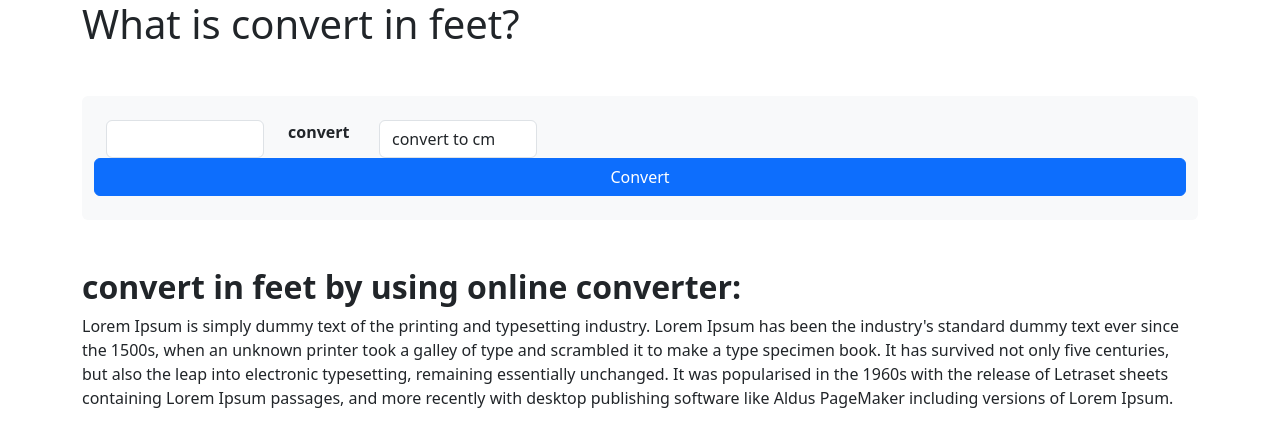
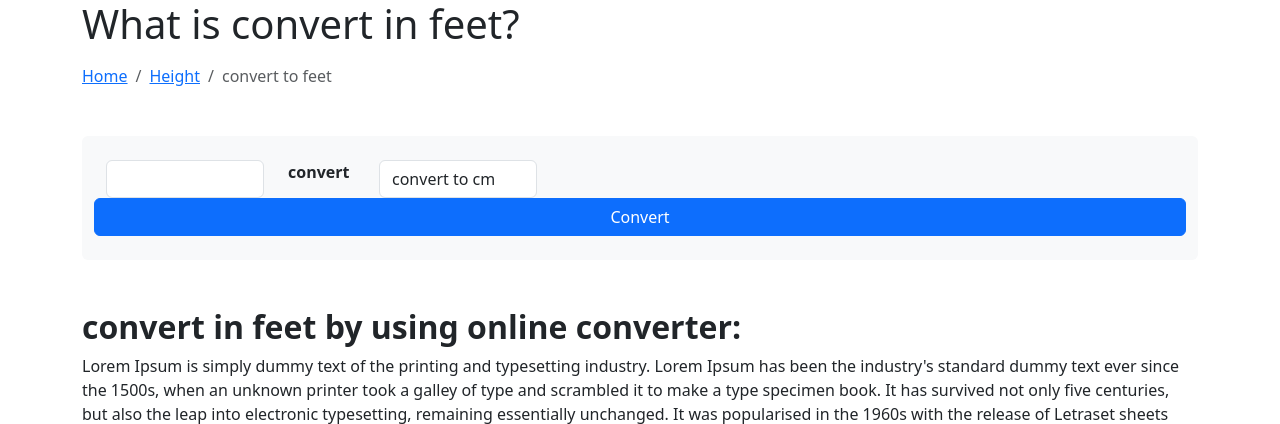
Before and after one commit to PraveenMamidala03/calculateapp, a CodeIgniter app: a page that uses application/views/cm-to-feet.php in a window 1280 px wide. Shown: the top 424 px of the page. Run offline with CodeIgniter, Linux system fonts and the light colour scheme; data that the repository does not hold is empty; some libraries are stand-ins or nearby versions.

Commit message:
contant update

```diff
--- a/application/config/config.php
+++ b/application/config/config.php
@@ -23,7 +23,7 @@ defined('BASEPATH') OR exit('No direct script access allowed');
 | a PHP script and you can easily do that on your own.
 |
 */
-$config['base_url'] = 'http://localhost/calculateapp/';
+$config['base_url'] = 'https://calculadora.xyz/';
 
 /*
 |--------------------------------------------------------------------------
--- a/application/views/cm-to-feet.php
+++ b/application/views/cm-to-feet.php
@@ -3,15 +3,15 @@
 <head itemscope itemtype="https://schema.org/WebSite">
 <meta charset="utf-8">
 <meta name="viewport" content="width=device-width, initial-scale=1, shrink-to-fit=no">
-<title>What is 0.3<?=$lenth?> in Feet and Inches?</title>
-<meta name="description" content="What is <?=$lenth?> in Feet and Inches?" />
+<title><title>What is <?=$num?> <?= $lenth ?> in feet?</title></title>
+<meta name="description" content="Lorem Ipsum is simply dummy text of the printing and typesetting industry. Lorem Ipsum has been the industry's standard dummy text ever since the 1500s, when an unknown printer took a galley of type and scrambled it to make a type specimen book. It has survived not only five centuries, but also the leap into electronic typesetting, remaining essentially unchanged. It was popularised in the 1960s with the release of Letraset sheets containing Lorem Ipsum passages, and more recently with desktop publishing software like Aldus PageMaker including versions of Lorem Ipsum" />
 <meta property="og:locale" content="en_US" />
 <meta property="og:type" content="article" />
-<meta property="og:title" content="0.3" />
+<meta property="og:title" content="What is <?=$num?> <?= $lenth ?> in feet?" />
 <meta property="og:description" content="What is 0.3<?=$lenth?> in Feet and Inches?" />
 <meta property="og:site_name" content="calculadora" />
-<meta name="twitter:title" content="0.3" />
-<meta name="twitter:description" content="What is 0.3<?=$lenth?> in Feet and Inches?" />
+<meta name="twitter:title" content="What is <?=$num?> <?= $lenth ?> in feet?" />
+<meta name="twitter:description" content="Lorem Ipsum is simply dummy text of the printing and typesetting industry. Lorem Ipsum has been the industry's standard dummy text ever since the 1500s, when an unknown printer took a galley of type and scrambled it to make a type specimen book. It has survived not only five centuries, but also the leap into electronic typesetting, remaining essentially unchanged. It was popularised in the 1960s with the release of Letraset sheets containing Lorem Ipsum passages, and more recently with desktop publishing software like Aldus PageMaker including versions of Lorem Ipsum" />
 <meta name="twitter:site" content="@calculadora" />
 <meta name="twitter:creator" content="@calculadora" />
 <meta name="twitter:label1" content="Written by" />
@@ -72,6 +72,13 @@
 <body>
 <div class="container">
   <h1>What is <?=$lenth?> in feet?</h1>
+  <nav aria-label="breadcrumb">
+  <ol class="breadcrumb p-0 ml-0 mb-2 pt-2">
+    <li class="breadcrumb-item"><a href="<?=base_url('')?>">Home</a></li>
+    <li class="breadcrumb-item"><a href="<?=base_url('height')?>">Height</a> </li>
+    <li class="breadcrumb-item active" aria-current="page"><?=$lenth.' to feet'?></a></li>
+  </ol>
+</nav>
   <div class="mb-5 mt-5 p-4 bg-light rounded border-success  w-auto">
     <form name="convert"  action="<?=base_url('height/redirect/')?>" method="post">
       <div class="row">
```
Also changed, not shown: application/views/header.php (+4 -4 lines).
